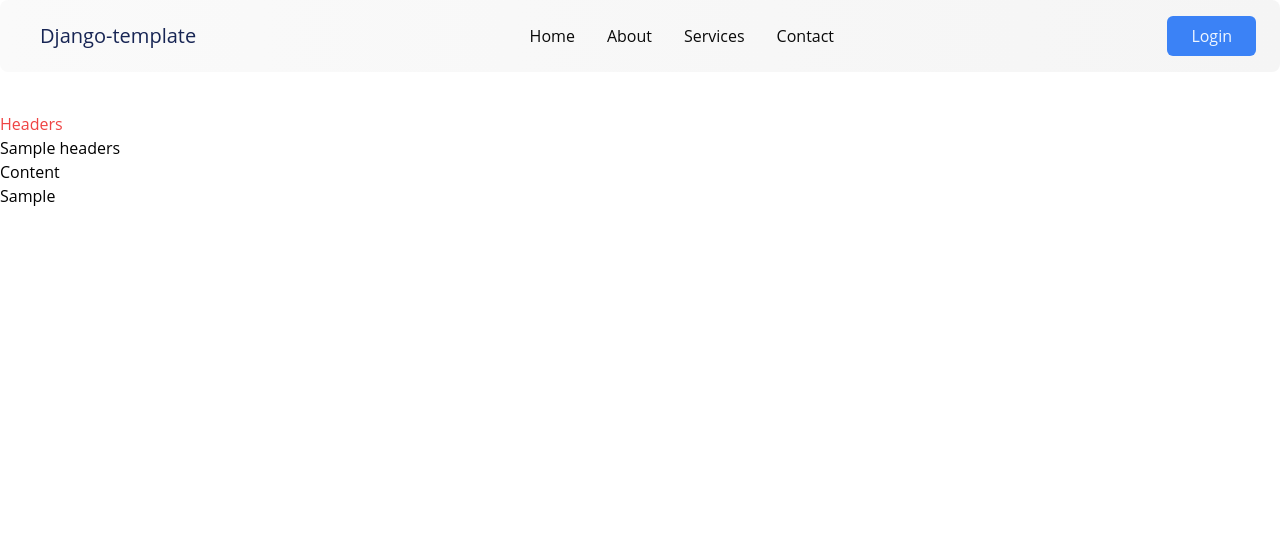
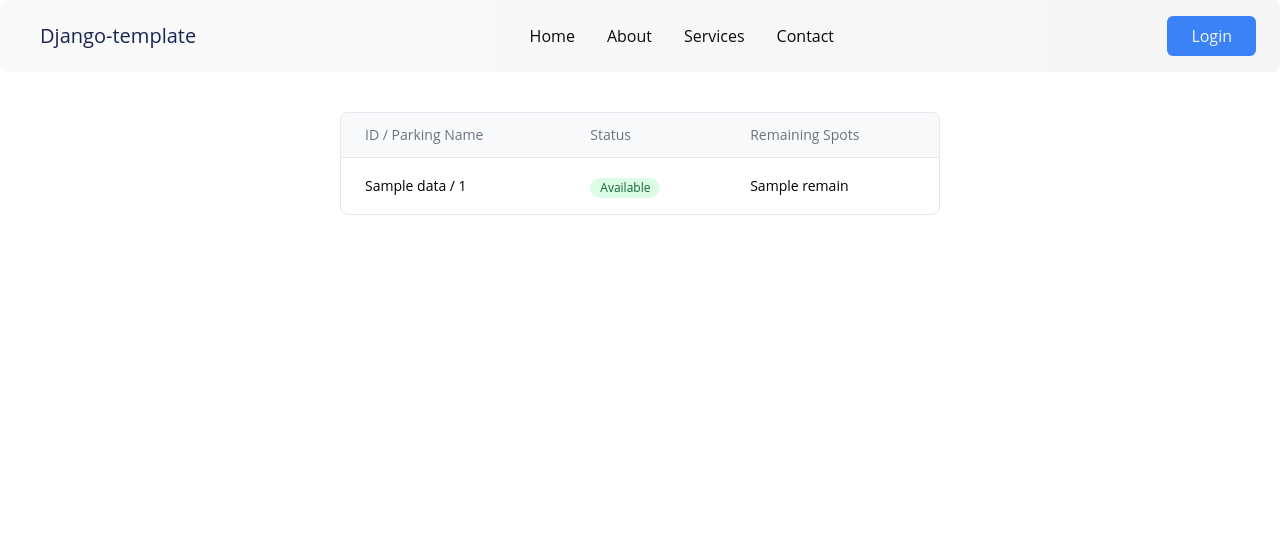
Before and after one commit to chienchuanw/django-template, a Django app: template templates/parkings/index.html in a window 1280 px wide. Shown: the top 559 px of the page. Run offline with Django 5.2, Linux system fonts and the light colour scheme; the template is opened without the code that fills it: most values are stand-ins (such as "Sample title", 1, 10 or a date in 2020); style sheets or scripts are compiled from the project's sources; parts of the project's set-up code (start-up, migrations or seed data) failed here and were passed over.

Commit message:
modify: assemble parking data and style the html

```diff
--- a/templates/parkings/index.html
+++ b/templates/parkings/index.html
@@ -1,16 +1,53 @@
 {% extends "shared/base.html" %}
 
-
 {% block title %}Parkings Index{% endblock title %}
-
-
 {% block content %}
 
-<h1 class="text-red-500">Headers</h1>
-{{ headers }}
-
-<h1>Content</h1>
-{{ parking_data }}
-
+<div class="w-[600px] mx-auto overflow-hidden rounded-lg border border-gray-200">
+  <table class="w-full">
+    <thead>
+      <tr class="border-b border-gray-200 bg-gray-50">
+        <th class="px-6 py-3 text-left text-sm font-medium text-gray-500">
+          ID / Parking Name
+        </th>
+        <th class="px-6 py-3 text-left text-sm font-medium text-gray-500">
+          Status
+        </th>
+        <th class="px-6 py-3 text-left text-sm font-medium text-gray-500">
+          Remaining Spots
+        </th>
+      </tr>
+    </thead>
+    <tbody class="divide-y divide-gray-200">
+			{% for data in parking_data %}
+      <tr class="hover:bg-gray-50 transition-colors duration-200">
+        <td class="px-6 py-4 text-sm">{{ data.name }} / {{ data.id }}</td>
+        <td class="px-6 py-4">
+					{% if data.status == "Available" %}
+          <span
+            class="inline-flex items-center px-2.5 py-0.5 rounded-full text-xs font-medium bg-green-100 text-green-800"
+          >
+            Available
+          </span>
+					{% elif data.status == "None" %}
+          <span
+            class="inline-flex items-center px-2.5 py-0.5 rounded-full text-xs font-medium bg-red-100 text-red-800"
+          >
+            No spot
+          </span>
+					{% else %}
+          <span
+            class="inline-flex items-center px-2.5 py-0.5 rounded-full text-xs font-medium bg-yellow-100 text-yellow-800"
+          >
+            Out of order
+          </span>
+					{% endif %}
+        </td>
+        <td class="px-6 py-4 text-sm">{{ data.remain }}</td>
+      </tr>
+			{% endfor %}
+    </tbody>
+  </table>
+</div>
 
 {% endblock content %}
```
Also changed, not shown: parkings/views.py (+17 -1 lines), README.md.
